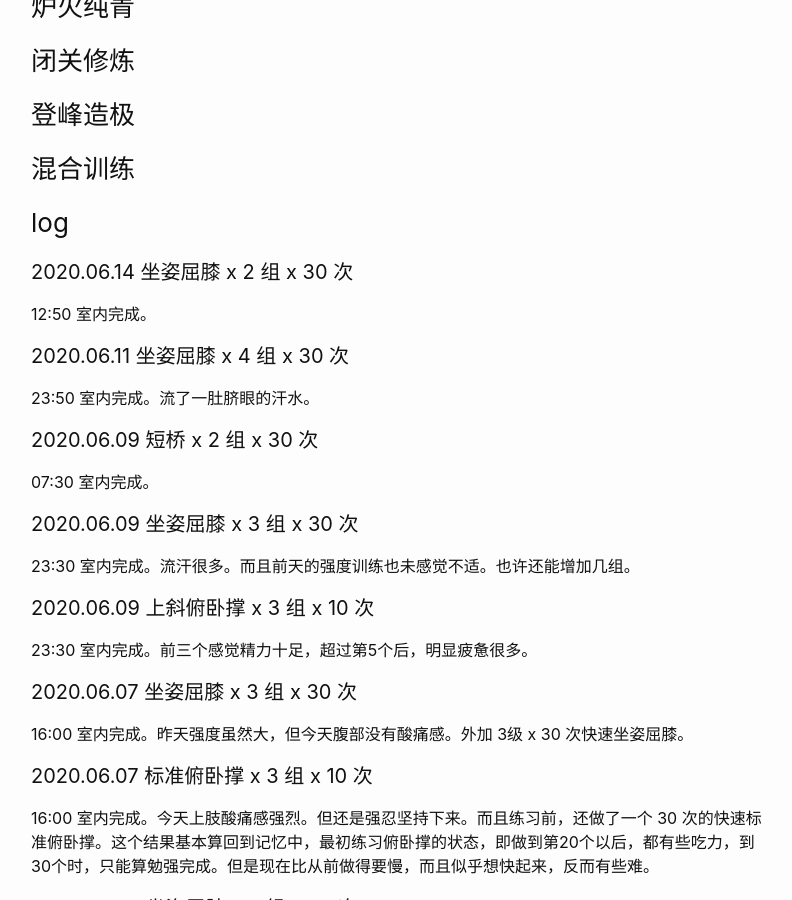
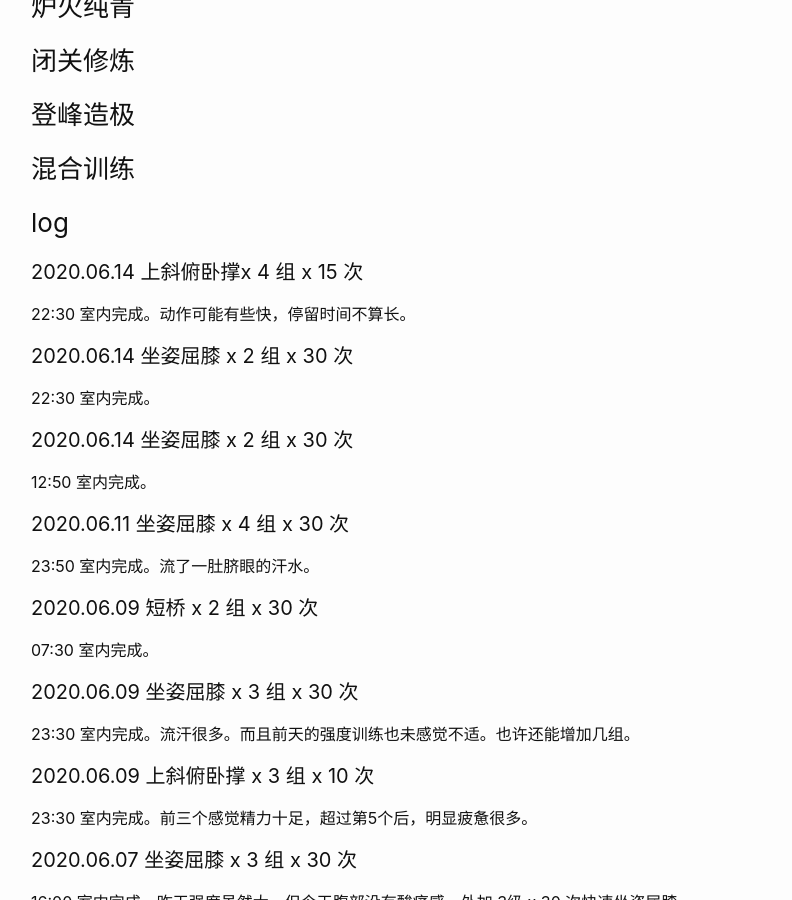
Before and after one commit to wangtiga/wangtiga.github.io, a Jekyll site: the page built from _previews/exercise.md, in a window 1280 px wide and 900 px high, scrolled down 653 px. Shown: the whole window, without its empty margins (239-1031 px from the left). Built offline with Jekyll 4.4.1, drawn with Linux system fonts in a browser that asks for light colours.

Commit message:
updated from mac

```diff
--- a/_previews/exercise.md
+++ b/_previews/exercise.md
@@ -30,6 +30,13 @@ tags:   todo
 
 ### log
 
+#### 2020.06.14 上斜俯卧撑x 4 组 x 15 次
+
+22:30 室内完成。动作可能有些快，停留时间不算长。
+
+#### 2020.06.14 坐姿屈膝 x 2 组 x 30 次
+
+22:30 室内完成。
 
 #### 2020.06.14 坐姿屈膝 x 2 组 x 30 次
 
```
